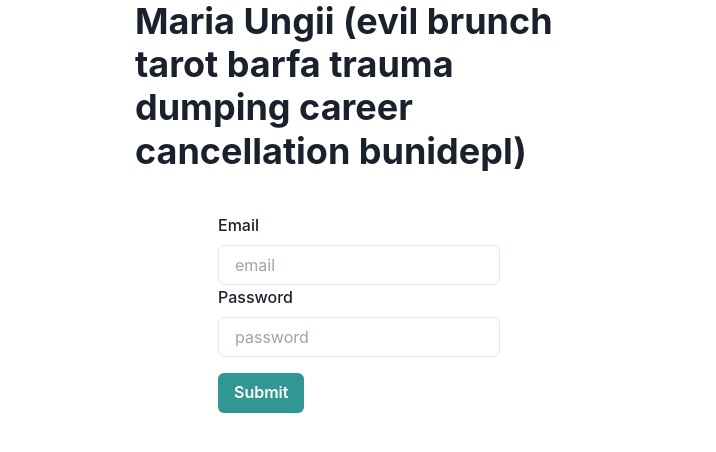
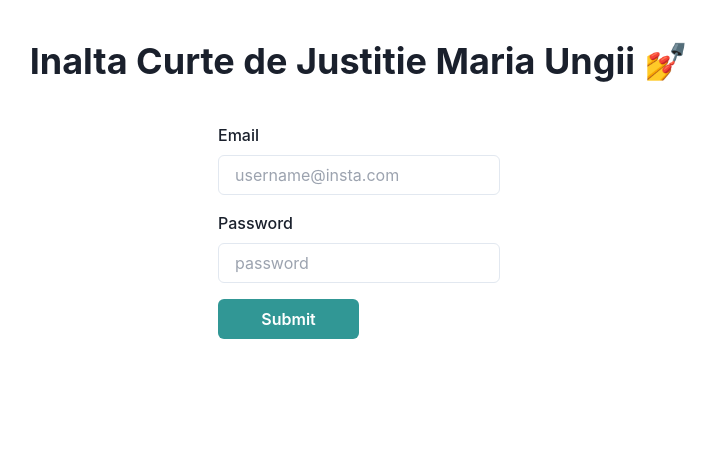
Before and after one commit to ngeorge07/insta-voting, a React (Vite) app: page / in a window 1280 px wide. Shown: the top 452 px of the page, without its empty margins (281-997 px from the left). Built offline with nearby package versions, Linux system fonts and the light colour scheme; no server answers.

Commit message:
improved ui

```diff
--- a/src/App.tsx
+++ b/src/App.tsx
@@ -10,6 +10,17 @@ function App() {
 
   return (
     <main>
+      <Heading
+        textAlign="center"
+        maxW="2xl"
+        as="h1"
+        size="xl"
+        mx="auto"
+        my={10}
+      >
+        Inalta Curte de Justitie Maria Ungii 💅
+      </Heading>
+
       <Flex
         as="section"
         flexDirection="column"
@@ -19,10 +30,6 @@ function App() {
         w={["80%", 400, 600]}
         mx="auto"
       >
-        <Heading as="h2" size="xl">
-          Maria Ungii (evil brunch tarot barfa trauma dumping career
-          cancellation bunidepl)
-        </Heading>
         {loading ? (
           <Spinner
             thickness="4px"
--- a/src/components/SignIn.tsx
+++ b/src/components/SignIn.tsx
@@ -31,14 +31,14 @@ export default function SignIn() {
       }}
     >
       {(props) => (
-        <Form className="w-1/2 mx-auto">
+        <Form className="w-full flex flex-col">
           <Field type="email" name="email" validate={validateEmail}>
             {({ field, form }: FieldProps) => (
               <FormControl
                 isInvalid={!!(form.errors.email && form.touched.email)}
               >
                 <FormLabel>Email</FormLabel>
-                <Input required {...field} placeholder="email" />
+                <Input required {...field} placeholder="username@insta.com" />
                 <FormErrorMessage>
                   {typeof form.errors.email === "string"
                     ? form.errors.email
@@ -53,7 +53,7 @@ export default function SignIn() {
               <FormControl
                 isInvalid={!!(form.errors.password && form.touched.password)}
               >
-                <FormLabel>Password</FormLabel>
+                <FormLabel mt={4}>Password</FormLabel>
                 <Input
                   required
                   {...field}
@@ -73,6 +73,8 @@ export default function SignIn() {
             colorScheme="teal"
             isLoading={props.isSubmitting}
             type="submit"
+            w="50%"
+            alignSelf="center"
           >
             Submit
           </Button>
```
